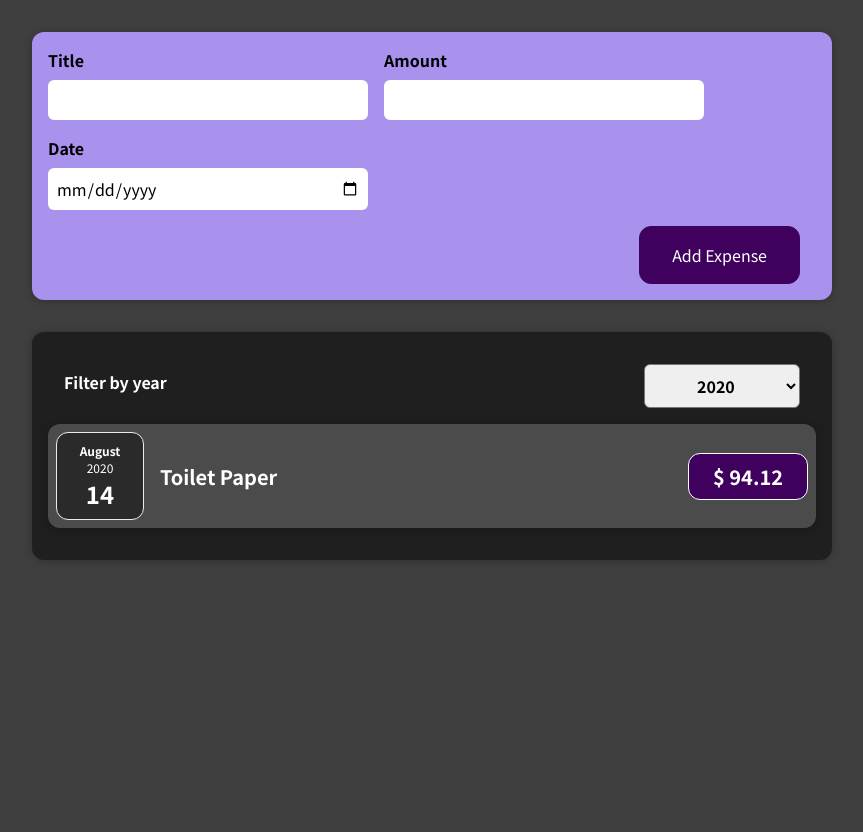
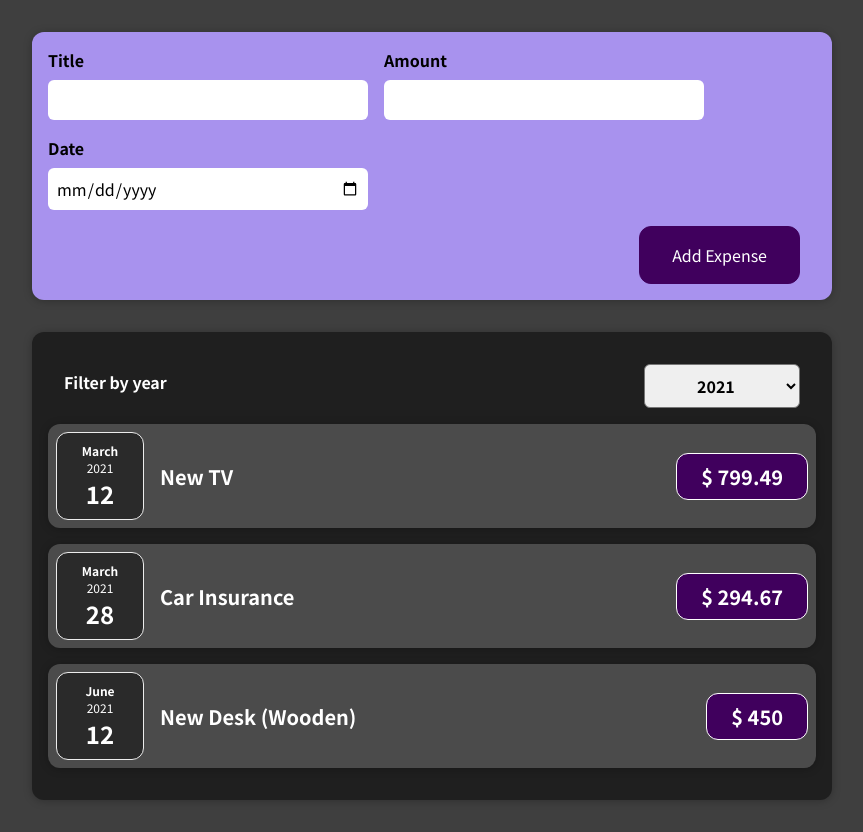
Before and after one commit to Daniel1martinez2/first-react-app, a React (Create React App) app: page / in a window 1280 px wide. Shown: the whole page, without its empty margins (208-1071 px from the left). Before the commit the page ends 800 px from the top, so only its background shows below. Built offline with nearby package versions, Linux system fonts and the light colour scheme.

Commit message:
outputting conditional content and adding conditional return 🐙
Signed-off-by: Daniel1martinez2 <daniel.martinezvillegas2001@gmail.com>

```diff
--- a/src/components/Expenses/ExpenseItem.js
+++ b/src/components/Expenses/ExpenseItem.js
@@ -4,6 +4,7 @@ import ExpenseDate from './ExpenseDate';
 import './ExpenseItem.css'
 const ExpenseItem = (props) => {
   return (
+  <li>
     <Card className="expense-item">
       <ExpenseDate date={props.date}/> {/*self closing and this is a comment*/}
       <div className="expense-item__description" >
@@ -11,6 +12,7 @@ const ExpenseItem = (props) => {
         <div className="expense-item__price">$ {props.amount}</div>
       </div>
     </Card>
+  </li>
   );
 }
 export default ExpenseItem;
--- a/src/components/Expenses/Expenses.js
+++ b/src/components/Expenses/Expenses.js
@@ -2,9 +2,10 @@ import React, {useState} from 'react';
 import ExpenseItem from './ExpenseItem';
 import Card from '../UI/Card';
 import ExpensesFilter from './ExpensesFilter';
+import ExpensesList from './ExpensesList';
 import './Expenses.css';
 const Expenses = (props) => {
-  const [filteredYear, setFilteredYear] = useState('2020');
+  const [filteredYear, setFilteredYear] = useState('2021');
   const filterChangeHandler = (selectedYear) => {
     setFilteredYear(selectedYear);
     console.log(filteredYear);
@@ -12,21 +13,14 @@ const Expenses = (props) => {
   const filteredExpenses = props.list.filter((expense)=>{
     return expense.date.getFullYear().toString() === filteredYear;
   });
+
   return (
-    <Card className="expenses">
-      <ExpensesFilter selected={filteredYear} onChangeFilter={filterChangeHandler} />
-      {filteredExpenses.map((expense)=>{
-        return (
-          <ExpenseItem
-            key={expense.id}
-            title={expense.title}
-            amount={expense.amount}
-            date={expense.date}
-          />
-        )
-      })}
-    </Card>
-
+    <div>
+      <Card className="expenses">
+        <ExpensesFilter selected={filteredYear} onChangeFilter={filterChangeHandler} />
+        <ExpensesList items={filteredExpenses}/>
+      </Card>
+    </div>
   );
 }
 export default Expenses;
--- /dev/null
+++ b/src/components/Expenses/ExpensesList.css
@@ -0,0 +1,9 @@
+.expenses-list {
+  list-style: none;
+  padding: 0;
+}
+
+.expenses-list__fallback {
+  color: white;
+  text-align: center;
+}
--- /dev/null
+++ b/src/components/Expenses/ExpensesList.js
@@ -0,0 +1,29 @@
+import React from 'react';
+import './ExpensesList.css';
+
+import ExpenseItem from './ExpenseItem';
+
+const ExpensesList = (props) =>{
+  let expensesContent = <p>No expenses found</p>;
+  if(props.items.length ===0 ){
+    return <h2 className="expenses-list__fallback ">Found no expenses</h2>
+  }
+  return (
+    <ul className="expenses-list">
+      {
+        props.items.map((expense)=>
+        (
+          <ExpenseItem
+            key={expense.id}
+            title={expense.title}
+            amount={expense.amount}
+            date={expense.date}
+          />
+        )
+      )
+      }
+    </ul>
+  )
+}
+
+export default ExpensesList;
```
Also changed, not shown: 1 other file (tests, documents, lock files or other folders). Lines whose indentation alone changed are shown as unchanged.
